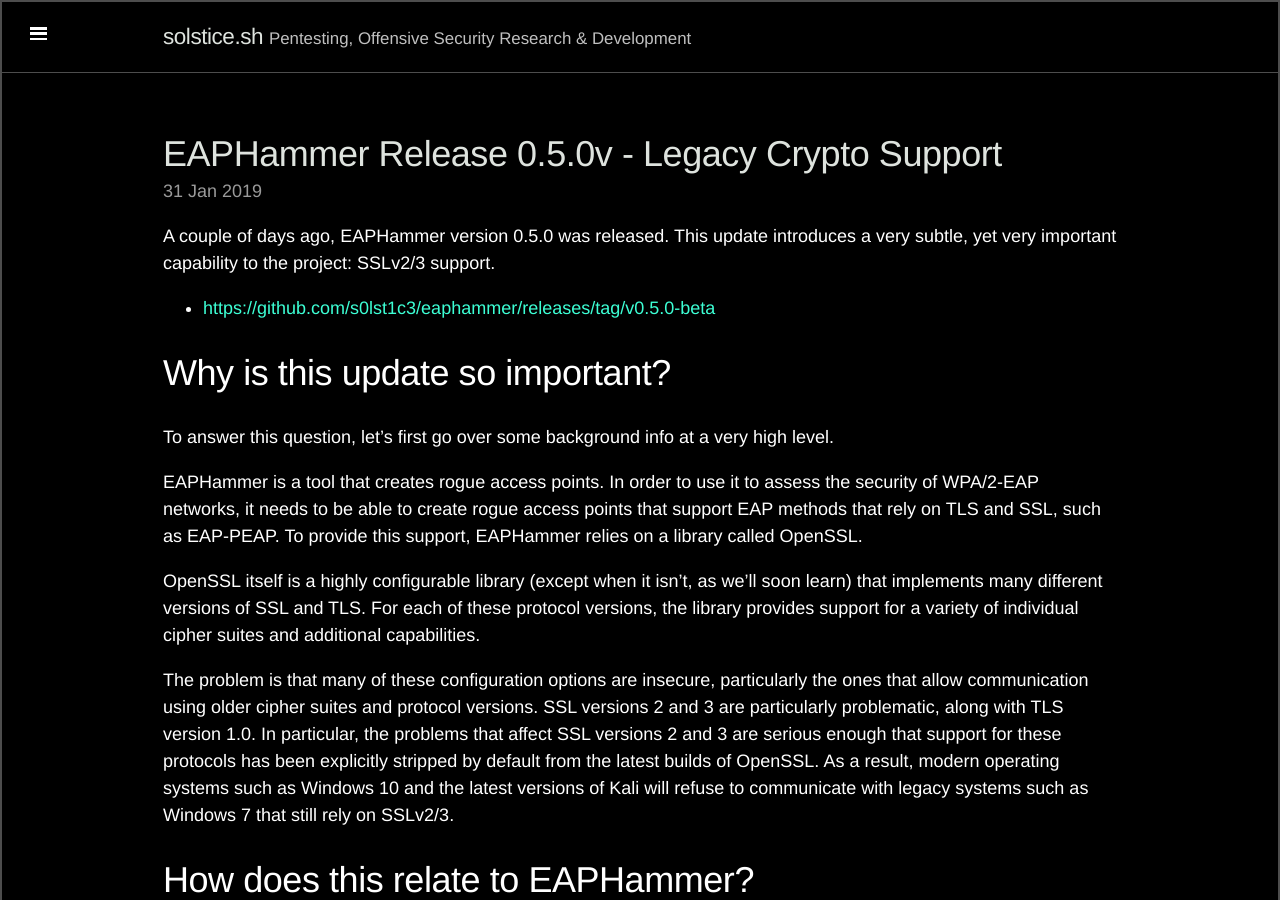
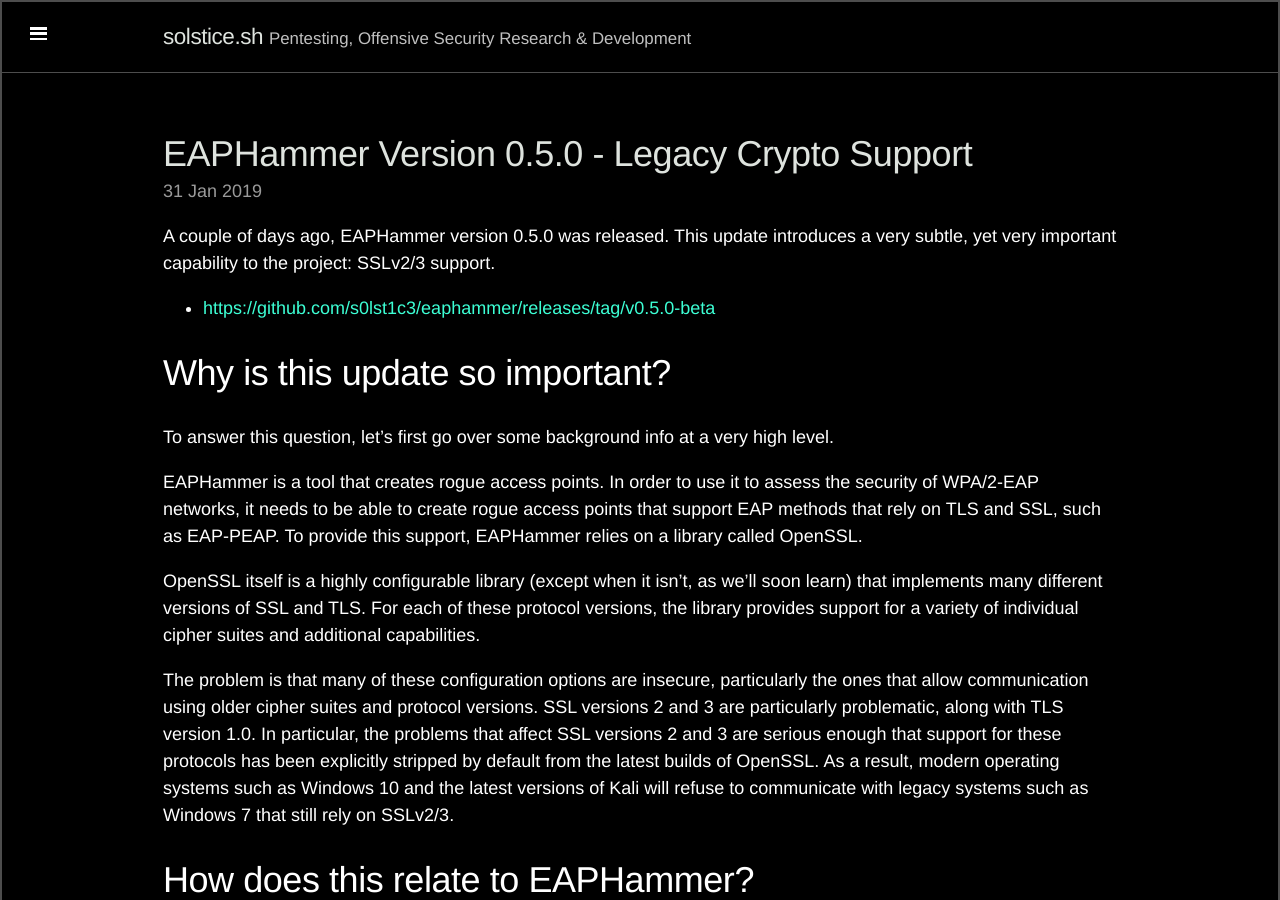
Before and after one commit to s0lst1c3/s0lst1c3.github.io, a Jekyll site: the page built from _posts/2019-01-31-adding-sslv23-support-to-eaphammer.md, in a window 1280 px wide and 900 px high. Built offline with Jekyll 4.4.1, drawn with Linux system fonts in a browser that asks for light colours; Markdown is read by kramdown in place of the engine named in the settings; comment, search, counter and statistics services are not loaded.

Commit message:
Update 2019-01-31-adding-sslv23-support-to-eaphammer.md

```diff
--- a/_posts/2019-01-31-adding-sslv23-support-to-eaphammer.md
+++ b/_posts/2019-01-31-adding-sslv23-support-to-eaphammer.md
@@ -1,6 +1,6 @@
 ---
 layout: post
-title: EAPHammer Release 0.5.0v - Legacy Crypto Support
+title: EAPHammer Version 0.5.0 - Legacy Crypto Support
 categories:
 - wireless
 - eaphammer
```
